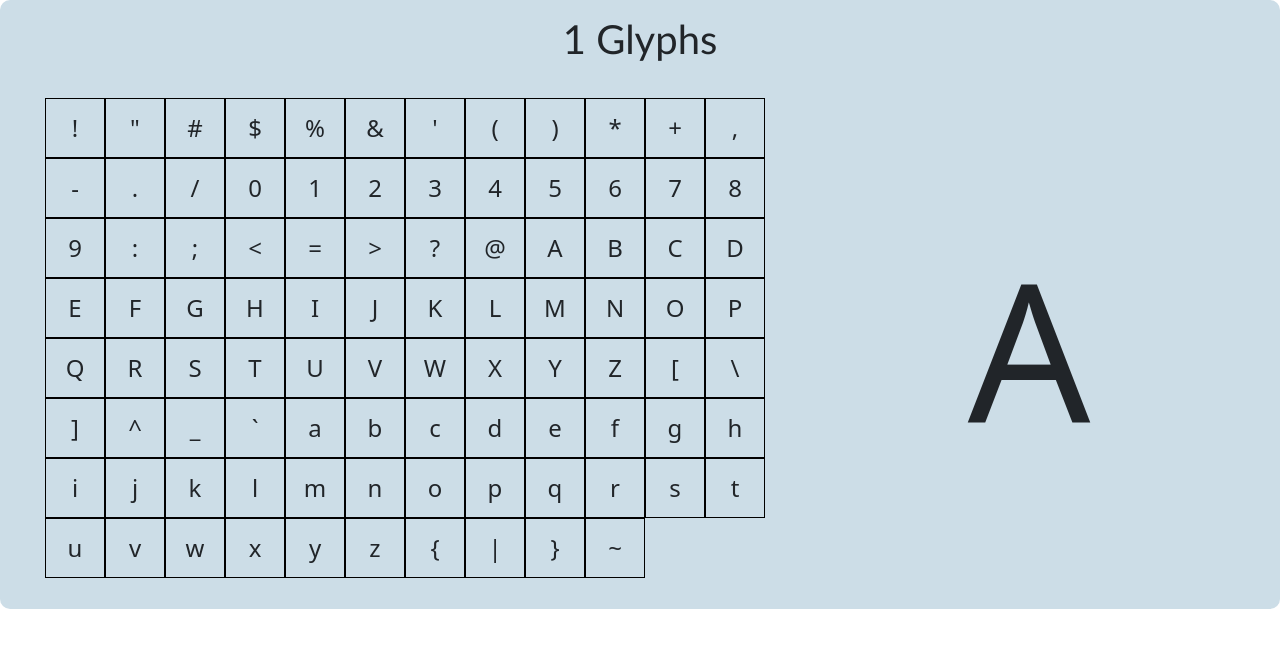
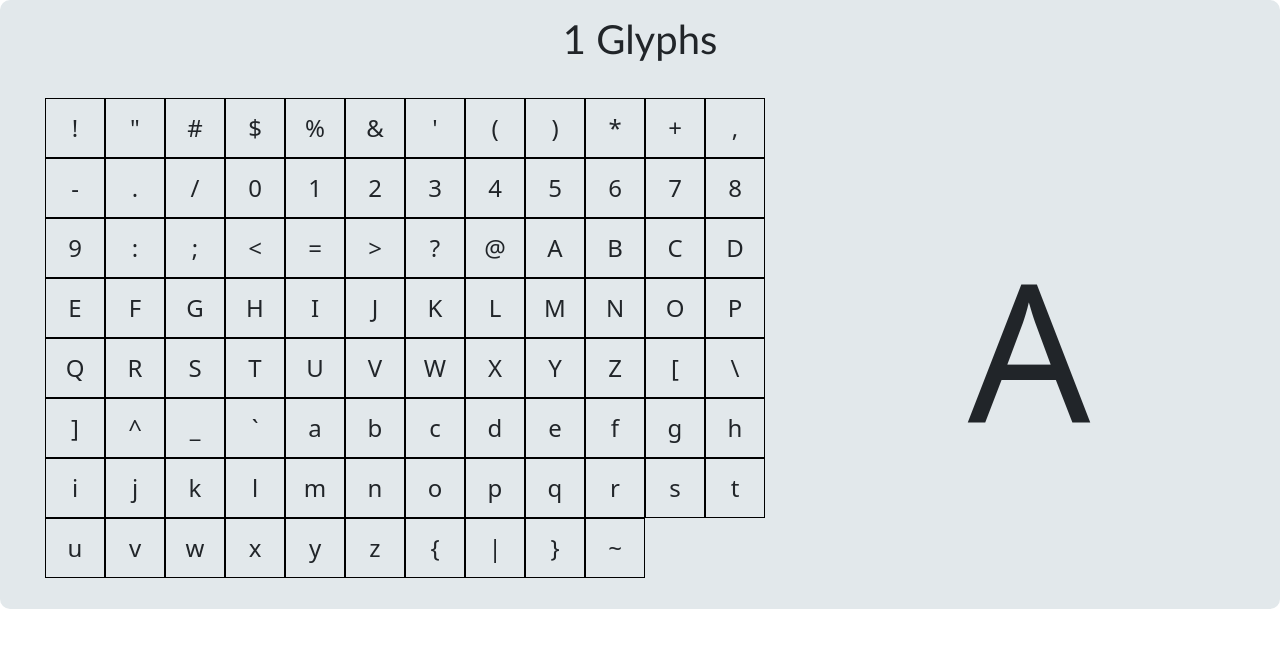
Before and after one commit to MariaYasmeen/FontBook, a React (Create React App) app: page /font/1/glyphs in a window 1280 px wide. Shown: the top 648 px of the page. Built offline with nearby package versions, Linux system fonts and the light colour scheme.

Commit message:
Gonts that you may like :)

```diff
--- a/src/Components/Components.css
+++ b/src/Components/Components.css
@@ -104,7 +104,7 @@
 /* Content editable area styling */
 .editor {
   border: 1px solid #ddd;
-  padding: 28px;
+  padding: 38px;
   min-height: 350px;
   background: #ffffff;
   border-radius: 5px;
--- a/src/Navbar/Navbar.jsx
+++ b/src/Navbar/Navbar.jsx
@@ -67,7 +67,7 @@ export const Navbar = () => {
          <Link to="/mywishlist" className="text-decoration-none position-relative">
             <i className="fa-regular fa-heart"></i>
             <span className="cart-badge">1</span>
-    </Link>
+         </Link>
 
           </div>
         </div>
--- a/src/Pages/FontDetails.jsx
+++ b/src/Pages/FontDetails.jsx
@@ -112,7 +112,7 @@ const FontDetails = () => {
 
 <TextEditor  fontFamily={fontDetails.family}/>
     <GlyphsPage fontFamily={fontDetails.family} />
-
+   <h2 className='text-center'>Fonts that you may like</h2>
     </main>
   );
 };
--- a/src/Pages/Pages.css
+++ b/src/Pages/Pages.css
@@ -90,7 +90,7 @@ height: 2.5em;
 .glyph-container {
   border-radius: 10px;
   padding: 5px;
-  background-color: rgb(204, 221, 231);
+  background-color: rgb(226, 232, 235);
 }
 .cardheader{
   margin: 0px !important;
```
